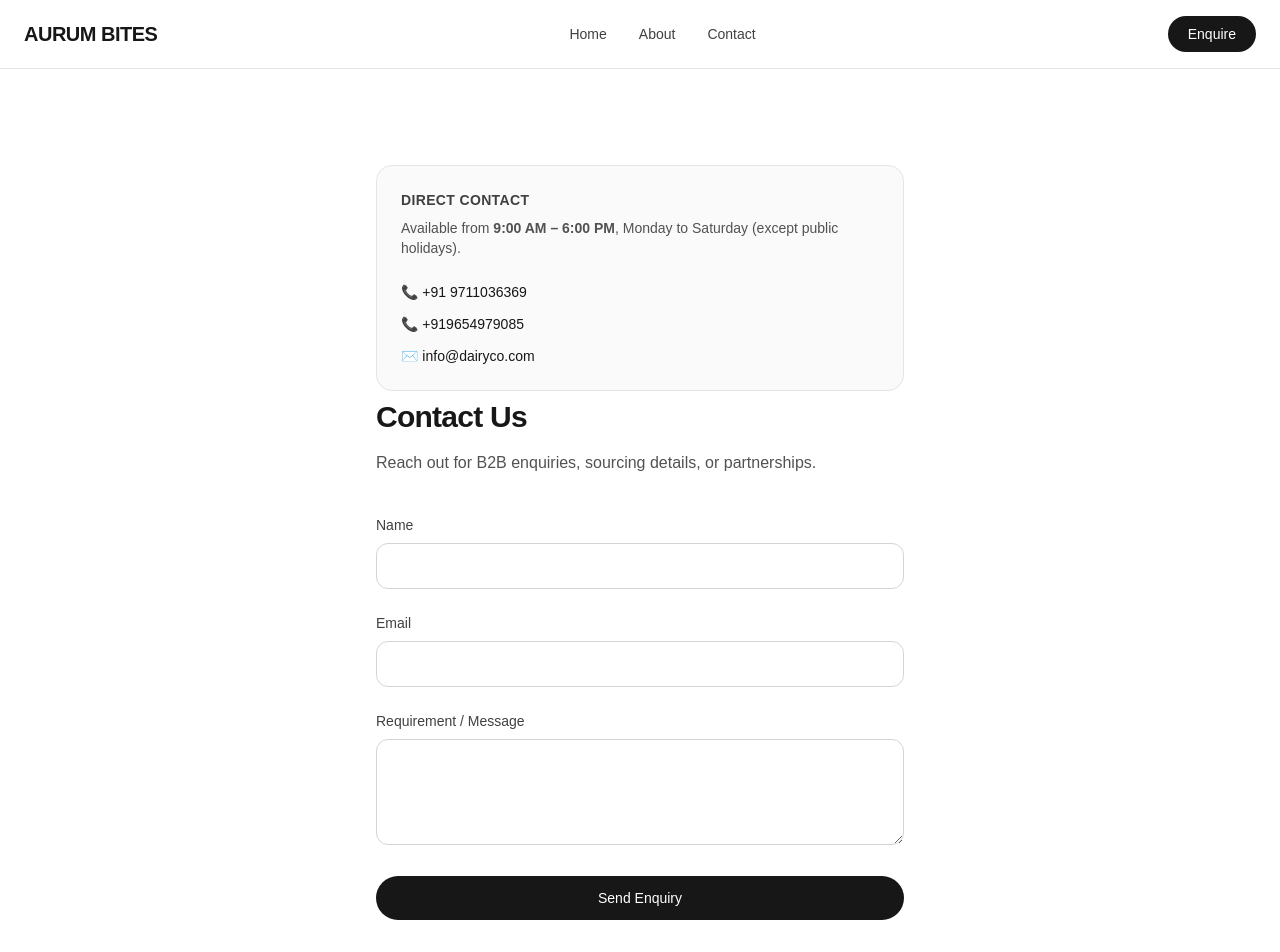
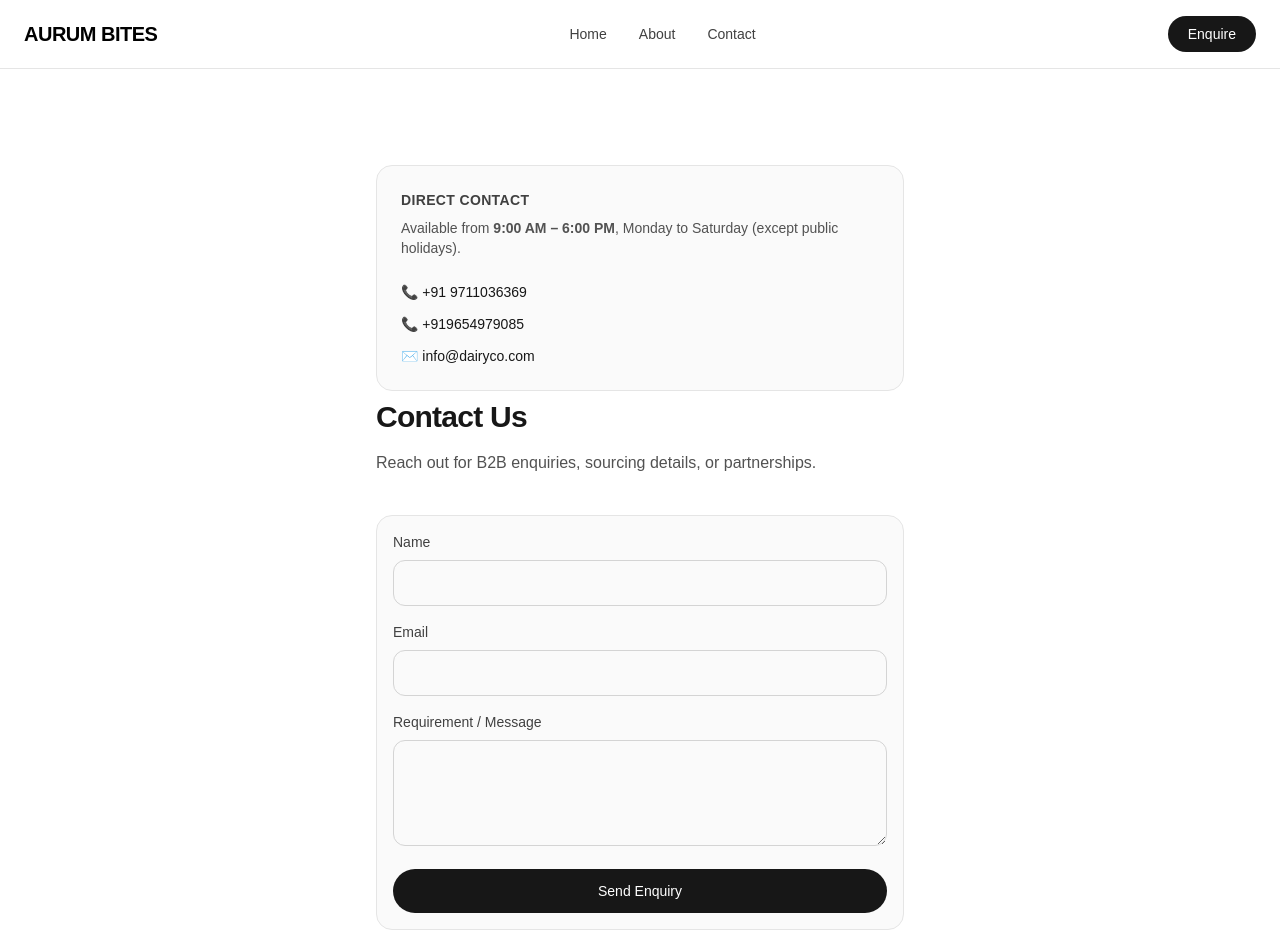
Before and after one commit to Ashwin253/aurumbites, a Next.js app: page /contact in a window 1280 px wide. Shown: the top 952 px of the page. Built offline with nearby package versions, Linux system fonts and the light colour scheme.

Commit message:
contatc style updated

```diff
--- a/src/app/component/ContactForm.js
+++ b/src/app/component/ContactForm.js
@@ -17,7 +17,7 @@ export default function ContactForm() {
   }
 
   return (
-    <form onSubmit={handleSubmit} className="space-y-6">
+    <form onSubmit={handleSubmit} className="space-y-4 p-4 rounded-2xl bg-neutral-50 border border-neutral-200">
       {/* Name */}
       <div>
         <label
--- a/src/app/component/Navbar.js
+++ b/src/app/component/Navbar.js
@@ -3,7 +3,7 @@ export default function Navbar() {
   return (
     <header className="sticky top-0 z-50 bg-white/80 backdrop-blur border-b border-neutral-200">
       <div className="mx-auto max-w-7xl px-6 py-4 flex items-center justify-between">
-        <div className="text-xl font-semibold tracking-tight">
+        <div className="text-xl font-semibold tracking-tight  text-black ">
           AURUM BITES
         </div>
 
```
